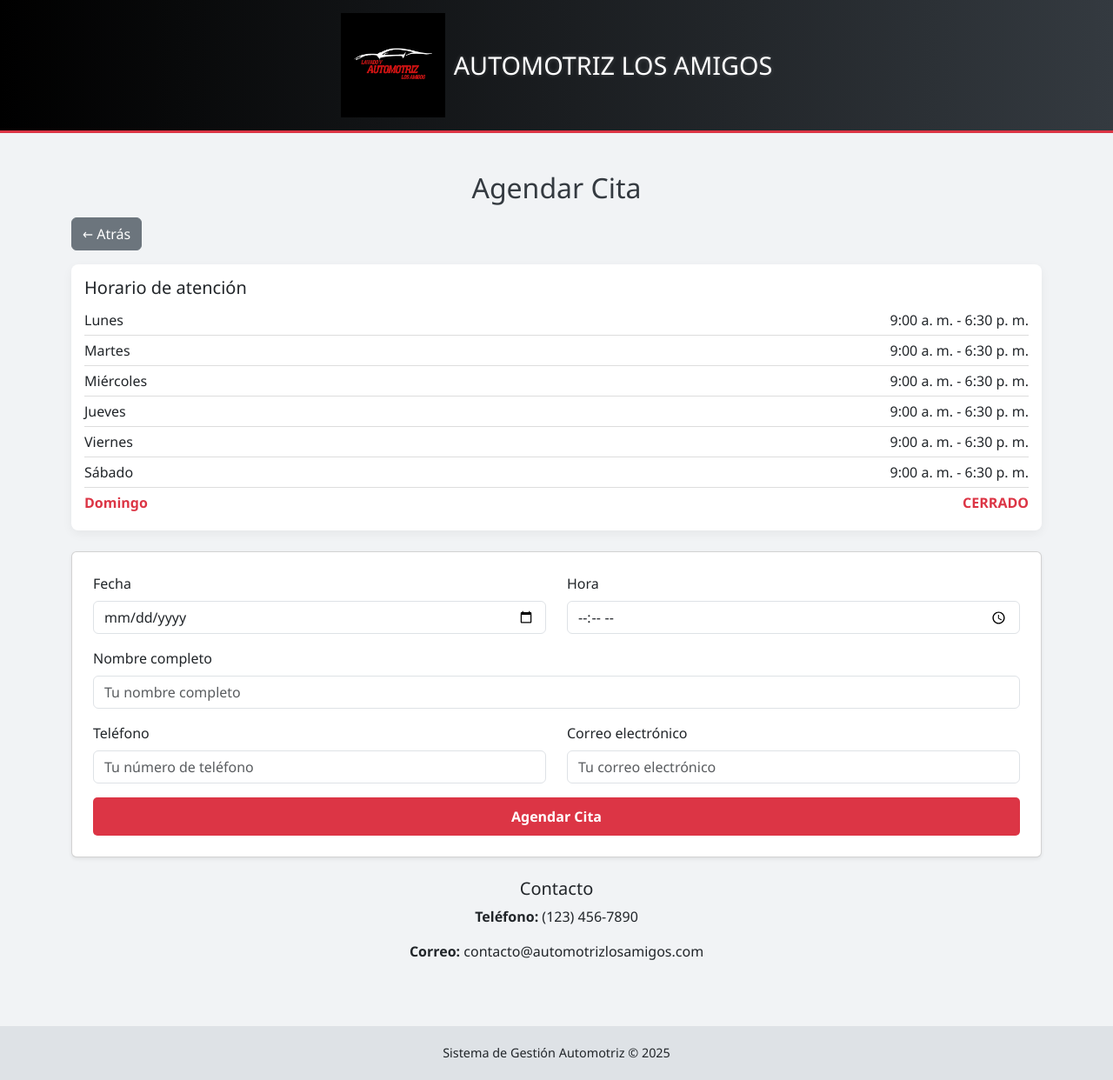
After one commit to AlexCream/SGALMV2, a PHP site: page /Administracion/Citas/agendar-cita.html in a window 1280 px wide. The commit adds this page. Shown: the whole page at 87% size. Run offline with PHP 8.4, Linux system fonts and the light colour scheme.

Commit message:
iniciar sesion, registro y agencar citas completados, falta funcionalidad por scripts o algo asi

```diff
--- /dev/null
+++ b/Administracion/Citas/agendar-cita.html
@@ -0,0 +1,157 @@
+<!DOCTYPE html>
+<html lang="es">
+
+<head>
+    <meta charset="UTF-8">
+    <title>Agendar Cita - Automotriz Los Amigos</title>
+    <meta name="viewport" content="width=device-width, initial-scale=1">
+    <link rel="stylesheet" href="agendar.css">
+    <!-- Bootstrap 5 -->
+    <link href="../../css/bootstrap.min.css" rel="stylesheet">
+    <link rel="stylesheet" href="agendar.css">
+</head>
+
+<body>
+    <header>
+        <div class="header-left">
+            <img src="../../images/LOGO.jpg" alt="Logo Automotriz" class="logo">
+            <h1>AUTOMOTRIZ LOS AMIGOS</h1>
+        </div>
+    </header>
+
+    <main class="container mt-4">
+        <h2 class="text-center">Agendar Cita</h2>
+
+        <div class="text-start mb-3">
+            <button onclick="window.history.back()" class="btn btn-secondary">← Atrás</button>
+        </div>
+
+        <div class="horario-info mb-4">
+            <h5>Horario de atención</h5>
+            <div class="horario-item"><span>Lunes</span><span>9:00 a. m. - 6:30 p. m.</span></div>
+            <div class="horario-item"><span>Martes</span><span>9:00 a. m. - 6:30 p. m.</span></div>
+            <div class="horario-item"><span>Miércoles</span><span>9:00 a. m. - 6:30 p. m.</span></div>
+            <div class="horario-item"><span>Jueves</span><span>9:00 a. m. - 6:30 p. m.</span></div>
+            <div class="horario-item"><span>Viernes</span><span>9:00 a. m. - 6:30 p. m.</span></div>
+            <div class="horario-item"><span>Sábado</span><span>9:00 a. m. - 6:30 p. m.</span></div>
+            <div class="horario-item cerrado"><span>Domingo</span><span>CERRADO</span></div>
+        </div>
+
+        <div class="card p-4 mb-4 shadow-sm">
+            <form id="form-cita">
+                <div class="row mb-3">
+                    <div class="col-md-6">
+                        <label for="fecha" class="form-label">Fecha</label>
+                        <input type="date" id="fecha" name="fecha" class="form-control" required
+                            min="<?php echo date('Y-m-d'); ?>">
+                    </div>
+                    <div class="col-md-6">
+                        <label for="hora" class="form-label">Hora</label>
+                        <input type="time" id="hora" name="hora" class="form-control" required min="09:00" max="18:30"
+                            step="1800">
+                    </div>
+                </div>
+
+                <div class="mb-3">
+                    <label for="cliente" class="form-label">Nombre completo</label>
+                    <input type="text" id="cliente" name="cliente" class="form-control" placeholder="Tu nombre completo"
+                        required>
+                </div>
+
+                <div class="row mb-3">
+                    <div class="col-md-6">
+                        <label for="telefono" class="form-label">Teléfono</label>
+                        <input type="tel" id="telefono" name="telefono" class="form-control"
+                            placeholder="Tu número de teléfono" required>
+                    </div>
+                    <div class="col-md-6">
+                        <label for="email" class="form-label">Correo electrónico</label>
+                        <input type="email" id="email" name="email" class="form-control"
+                            placeholder="Tu correo electrónico">
+                    </div>
+                </div>
+
+                <button type="submit" class="btn btn-action w-100">Agendar Cita</button>
+            </form>
+        </div>
+
+        <div class="contacto-info text-center mb-4">
+            <h5>Contacto</h5>
+            <p><strong>Teléfono:</strong> (123) 456-7890</p>
+            <p><strong>Correo:</strong> contacto@automotrizlosamigos.com</p>
+        </div>
+    </main>
+
+    <footer>
+        Sistema de Gestión Automotriz © 2025
+    </footer>
+
+    <!-- Bootstrap JS -->
+    <script src="https://cdn.jsdelivr.net/npm/bootstrap@5.3.3/dist/js/bootstrap.bundle.min.js"></script>
+
+    <!-- Validaciones -->
+    <script>
+       function validarFechaHora() {
+    const fechaInput = document.getElementById("fecha").value;
+    const horaInput = document.getElementById("hora").value;
+
+    if (!fechaInput || !horaInput) return false;
+
+    // Crear objetos Date
+    const fechaSeleccionada = new Date(fechaInput);
+    const ahora = new Date();
+
+    // Validar fecha pasada (incluyendo día actual con hora pasada)
+    if (fechaSeleccionada.toDateString() === ahora.toDateString()) {
+        // Misma fecha, validar hora
+        const [hora, minutos] = horaInput.split(":").map(Number);
+        const horaActual = ahora.getHours();
+        const minutosActual = ahora.getMinutes();
+
+        if (hora < horaActual || (hora === horaActual && minutos < minutosActual)) {
+            alert("⚠️ No puedes agendar una cita en un horario que ya pasó hoy.");
+            return false;
+        }
+    }
+    else if (fechaSeleccionada < ahora) {
+        alert("⚠️ No se pueden agendar citas en fechas pasadas.");
+        return false;
+    }
+
+    // Resto de validaciones (día domingo y horario)
+    // ... (el código que ya teníamos)
+
+    return true;
+}
+
+// Validación al cambiar fecha
+document.getElementById("fecha").addEventListener("change", function() {
+    const fechaInput = this.value;
+    if (!fechaInput) return;
+
+    const fechaSeleccionada = new Date(fechaInput);
+    const ahora = new Date();
+
+    if (fechaSeleccionada.toDateString() === ahora.toDateString()) {
+        // Es hoy, la validación de hora se hará al enviar
+        return;
+    }
+
+    if (fechaSeleccionada < ahora) {
+        alert("⚠️ No se pueden agendar citas en fechas pasadas.");
+        this.value = "";
+        return;
+    }
+
+    // Validar domingo
+    const diaSemana = fechaSeleccionada.getDay();
+    if (diaSemana === 0) {
+        alert("⚠️ Los domingos estamos cerrados.");
+        this.value = "";
+    }
+});
+    </script>
+
+</body>
+
+</html>
--- /dev/null
+++ b/Administracion/Citas/agendar.css
@@ -0,0 +1,100 @@
+:root {
+  --main-color: #dc3545;
+  --secondary-color: #343a40;
+}
+
+body {
+  background: #f1f3f5;
+  font-family: 'Segoe UI', Tahoma, Geneva, Verdana, sans-serif;
+  margin: 0;
+  padding: 0;
+}
+
+header {
+  display: flex;
+  justify-content: center; /* Centra horizontalmente */
+  align-items: center;     /* Centra verticalmente */
+  padding: 15px 30px;
+  background: linear-gradient(to right, #000, var(--secondary-color)); /* Negro a izquierda */
+  border-bottom: 3px solid var(--main-color);
+  color: white;
+  text-align: center;
+}
+
+.header-left {
+  display: flex;
+  align-items: center;    /* Centrar contenido horizontalmente */
+  gap: 10px;
+}
+
+.logo {
+  height: 120px; /* Logo a 120px como solicitaste */
+  width: auto;
+}
+
+header h1 {
+  margin: 0;
+  font-size: 1.8rem;
+  color: white; /* Asegurando que el título esté en blanco */
+  text-shadow: 0 0 5px rgba(255, 255, 255, 0.2);
+}
+
+main {
+  padding: 20px 30px;
+}
+
+h2 {
+  color: var(--secondary-color);
+  margin-bottom: 15px;
+}
+
+.horario-info {
+  background: white;
+  border-radius: 8px;
+  padding: 15px;
+  box-shadow: 0 4px 12px rgba(0, 0, 0, 0.05);
+}
+
+.horario-item {
+  display: flex;
+  justify-content: space-between;
+  padding: 5px 0;
+  border-bottom: 1px solid #ddd;
+}
+
+.horario-item:last-child {
+  border-bottom: none;
+}
+
+.horario-item.cerrado {
+  color: var(--main-color);
+  font-weight: bold;
+}
+
+.btn-action {
+  background: var(--main-color);
+  border: none;
+  color: white;
+  padding: 10px;
+  font-weight: 600;
+  border-radius: 5px;
+  transition: background 0.3s ease;
+}
+
+.btn-action:hover {
+  background: #c82333;
+}
+
+footer {
+  text-align: center;
+  padding: 20px;
+  background: #dee2e6;
+  margin-top: 30px;
+  font-size: 0.9rem;
+}
+
+@media (max-width: 768px) {
+  .logo {
+    height: 60px; /* Mantenemos 120px incluso en móvil como solicitaste */
+  }
+}
--- a/InicioSesion/index.html
+++ b/InicioSesion/index.html
@@ -13,7 +13,6 @@
     <img src="../images/LOGO.jpg" alt="Logo Automotriz">
     <h2>AUTOMOTRIZ LOS AMIGOS</h2>
 </header>
-
 <main>
     <div class="login-container">
         <div class="login-card">
--- a/catalogo.css
+++ b/catalogo.css
@@ -16,7 +16,7 @@ header {
   justify-content: space-between;
   align-items: center;
   padding: 15px 30px;
-  background: linear-gradient(135deg, var(--secondary-color), #000);
+  background: linear-gradient(135deg, #000, var(--secondary-color));
   border-bottom: 3px solid var(--main-color);
   color: white;
 }
@@ -28,7 +28,7 @@ header {
 }
 
 .logo {
-  height: 84px; /* Tamaño aumentado a 84px como solicitaste */
+  height: 120px; /* Tamaño aumentado a 84px como solicitaste */
   width: auto;
 }
 
```
Also changed, not shown: index.html (+4 -4 lines).
